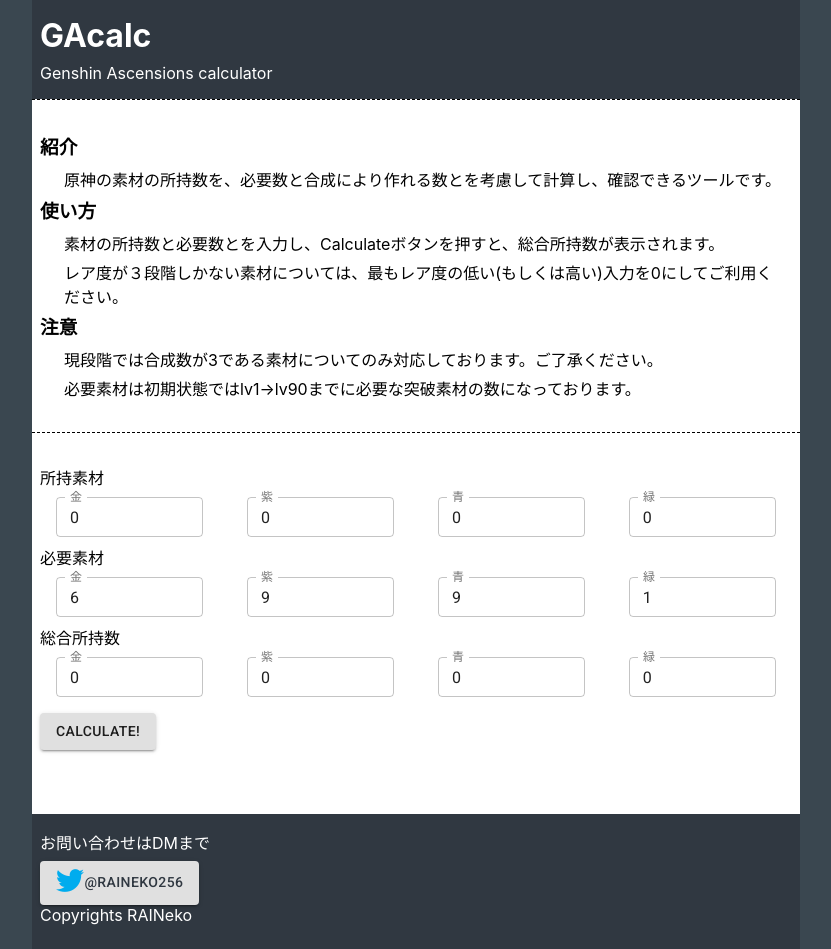
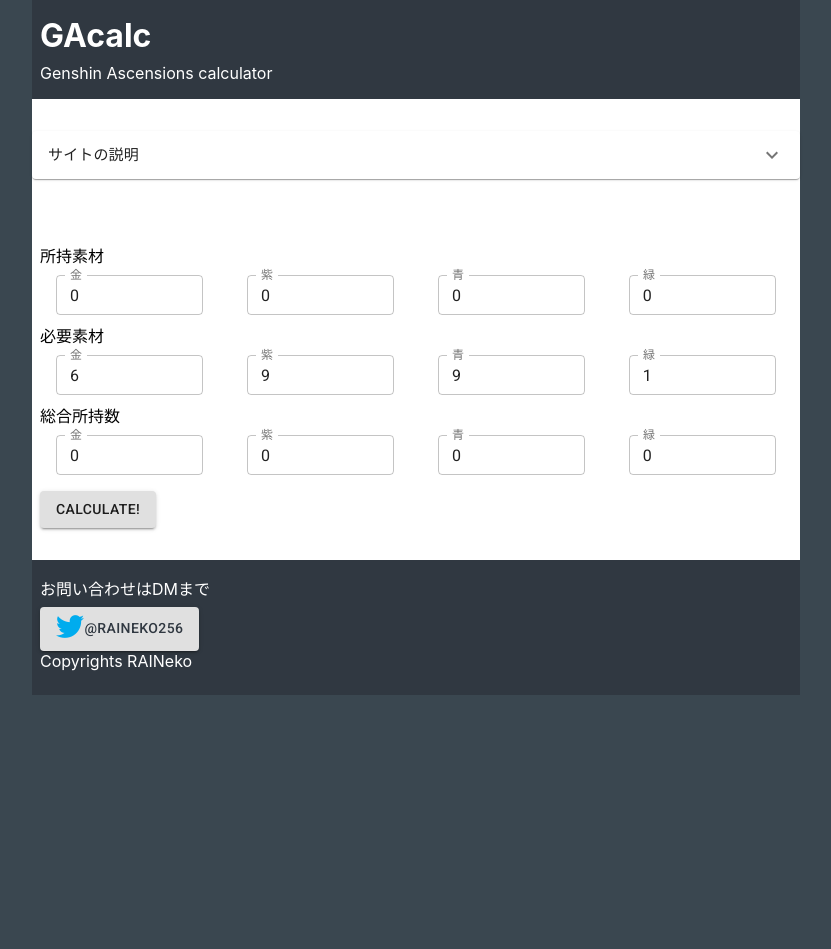
Before and after one commit to RAINeko256/gacalc, a React (Create React App) app: page / in a window 1280 px wide. Shown: the whole page, without its empty margins (224-1055 px from the left). After the commit the page ends 800 px from the top, so only its background shows below. Built offline with nearby package versions, Linux system fonts and the light colour scheme.

Commit message:
feat:説明文をAccordionメニューにした
その他いろいろ調整。

```diff
--- a/package.json
+++ b/package.json
@@ -4,6 +4,7 @@
   "private": true,
   "dependencies": {
     "@material-ui/core": "^4.11.3",
+    "@material-ui/icons": "^4.11.2",
     "@testing-library/jest-dom": "^5.11.9",
     "@testing-library/react": "^11.2.5",
     "@testing-library/user-event": "^12.7.1",
--- a/src/js/components/block/explain.js
+++ b/src/js/components/block/explain.js
@@ -1,7 +1,36 @@
+import React from 'react';
+import { makeStyles } from '@material-ui/core/styles';
+import Accordion from '@material-ui/core/Accordion';
+import AccordionSummary from '@material-ui/core/AccordionSummary';
+import AccordionDetails from '@material-ui/core/AccordionDetails';
+import Typography from '@material-ui/core/Typography';
+import ExpandMoreIcon from '@material-ui/icons/ExpandMore';
+
 import "style/block/Explain.css"
+
 function Explain(){
+  const useStyles = makeStyles((theme) => ({
+    root: {
+      width: '100%',
+    },
+    heading: {
+      fontSize: theme.typography.pxToRem(15),
+      fontWeight: theme.typography.fontWeightRegular,
+    },
+  }));
+  const classes = useStyles();
+
   return(
-    <div className="explain">
+    <div className="classes.root">
+      <Accordion>
+        <AccordionSummary
+          expandIcon={<ExpandMoreIcon />}
+          aria-controls="panel1a-content"
+          id="panel1a-header"
+        >
+          <Typography className={classes.heading}>サイトの説明</Typography>
+        </AccordionSummary>
+        <AccordionDetails>
           <h3>紹介</h3>
           <p>原神の素材の所持数を、必要数と合成により作れる数とを考慮して計算し、確認できるツールです。</p>
           <h3>使い方</h3>
@@ -10,6 +39,8 @@
           <h3>注意</h3>
           <p>現段階では合成数が3である素材についてのみ対応しております。ご了承ください。</p>
           <p>必要素材は初期状態ではlv1→lv90までに必要な突破素材の数になっております。</p>
+        </AccordionDetails>
+      </Accordion>
     </div>
   );
 }
--- a/src/style/App.css
+++ b/src/style/App.css
@@ -26,6 +26,7 @@
 /*App*/
 
 .App{
+  height: 100%;
   margin: 0 auto;
   background-color: white;
 }
@@ -40,10 +41,9 @@
 .main>div{
   padding-top: 2rem;
   margin-bottom: 2rem;
-  border-top: thin dashed black;
 }
 .calc{
-  margin-bottom: 4rem !important;
+  margin-bottom: 4rem ;
 }
 .main .calc form{
   margin-left: 1rem;
--- a/src/style/block/Explain.css
+++ b/src/style/block/Explain.css
@@ -1,11 +1,3 @@
-.explain h3{
-    margin-left: 0.5rem;
-    margin-top: 0%;
-    margin-bottom: 0.5rem;
+.MuiAccordionDetails-root{
+    display: grid !important;
 }
-.explain p{
-    margin-top: 0%;
-    margin-bottom: 0.3rem;
-    margin-left: 2rem;
-    margin-right: 1rem;
-}
```
Also changed, not shown: src/style/block/Header.css (indentation only), 1 other file (tests, documents, lock files or other folders). Lines whose indentation alone changed are shown as unchanged.
